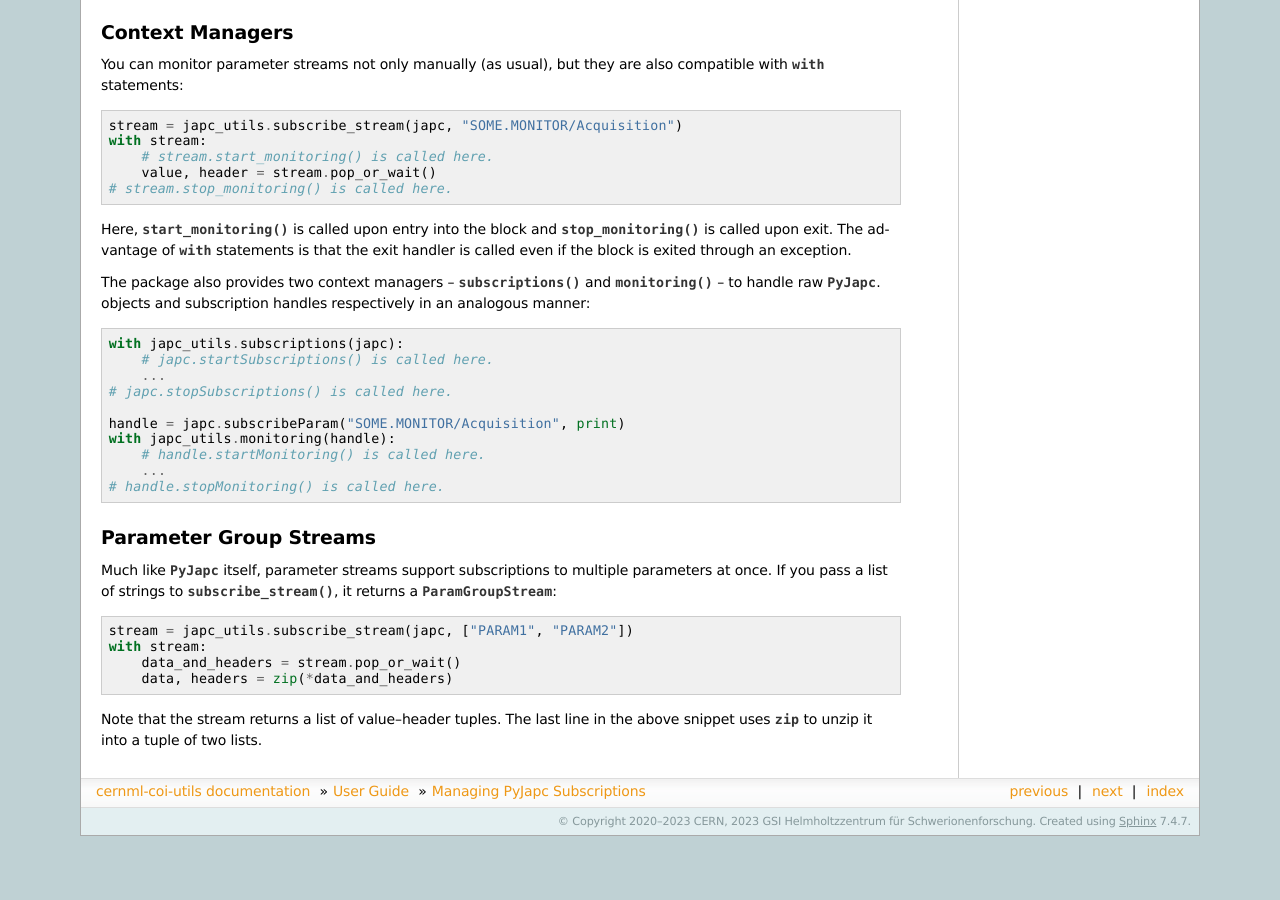
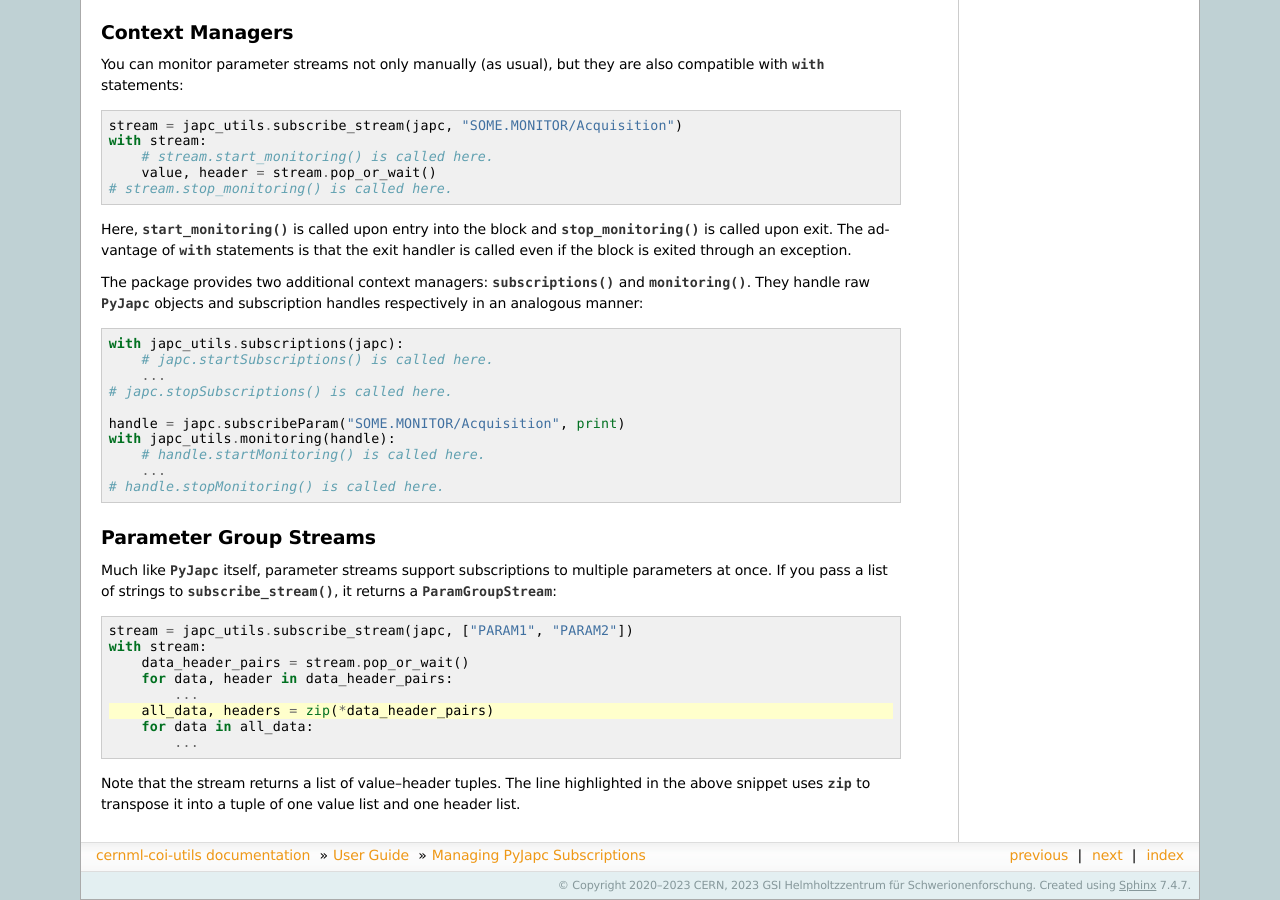
Before and after one commit to geoff-project/coi-utils, a Sphinx documentation site: the page built from docs/guide/japc_utils.rst, in a window 1280 px wide and 900 px high, scrolled down 5312 px. Built offline with Sphinx 7.4.7, drawn with Linux system fonts in a browser that asks for light colours; the version number could not be read and is left out; before the commit the page ends 6148 px from its top, so only the background shows below that.

Commit message:
Link to glossary entry for "context manager" in docs.

```diff
--- a/docs/guide/japc_utils.rst
+++ b/docs/guide/japc_utils.rst
@@ -389,9 +389,9 @@
 upon exit. The advantage of :keyword:`with` statements is that the exit handler
 is called even if the block is exited through an exception.
 
-The package also provides two context managers –
-`~cernml.japc_utils.subscriptions()` and `~cernml.japc_utils.monitoring()` – to
-handle raw `~pyjapc:pyjapc.PyJapc`. objects and subscription handles
+The package provides two additional :term:`context managers <context manager>`:
+`~cernml.japc_utils.subscriptions()` and `~cernml.japc_utils.monitoring()`.
+They handle raw `~pyjapc:pyjapc.PyJapc` objects and subscription handles
 respectively in an analogous manner:
 
 .. code-block:: python
@@ -416,11 +416,17 @@
 `~cernml.japc_utils.ParamGroupStream`:
 
 .. code-block:: python
+    :emphasize-lines: 6
 
     stream = japc_utils.subscribe_stream(japc, ["PARAM1", "PARAM2"])
     with stream:
-        data_and_headers = stream.pop_or_wait()
-        data, headers = zip(*data_and_headers)
+        data_header_pairs = stream.pop_or_wait()
+        for data, header in data_header_pairs:
+            ...
+        all_data, headers = zip(*data_header_pairs)
+        for data in all_data:
+            ...
 
-Note that the stream returns a list of value–header tuples. The last line in
-the above snippet uses `zip` to unzip it into a tuple of two lists.
+Note that the stream returns a list of value–header tuples. The line
+highlighted in the above snippet uses `zip` to transpose it into a tuple of one
+value list and one header list.
```
Also changed, not shown: 1 other file.
